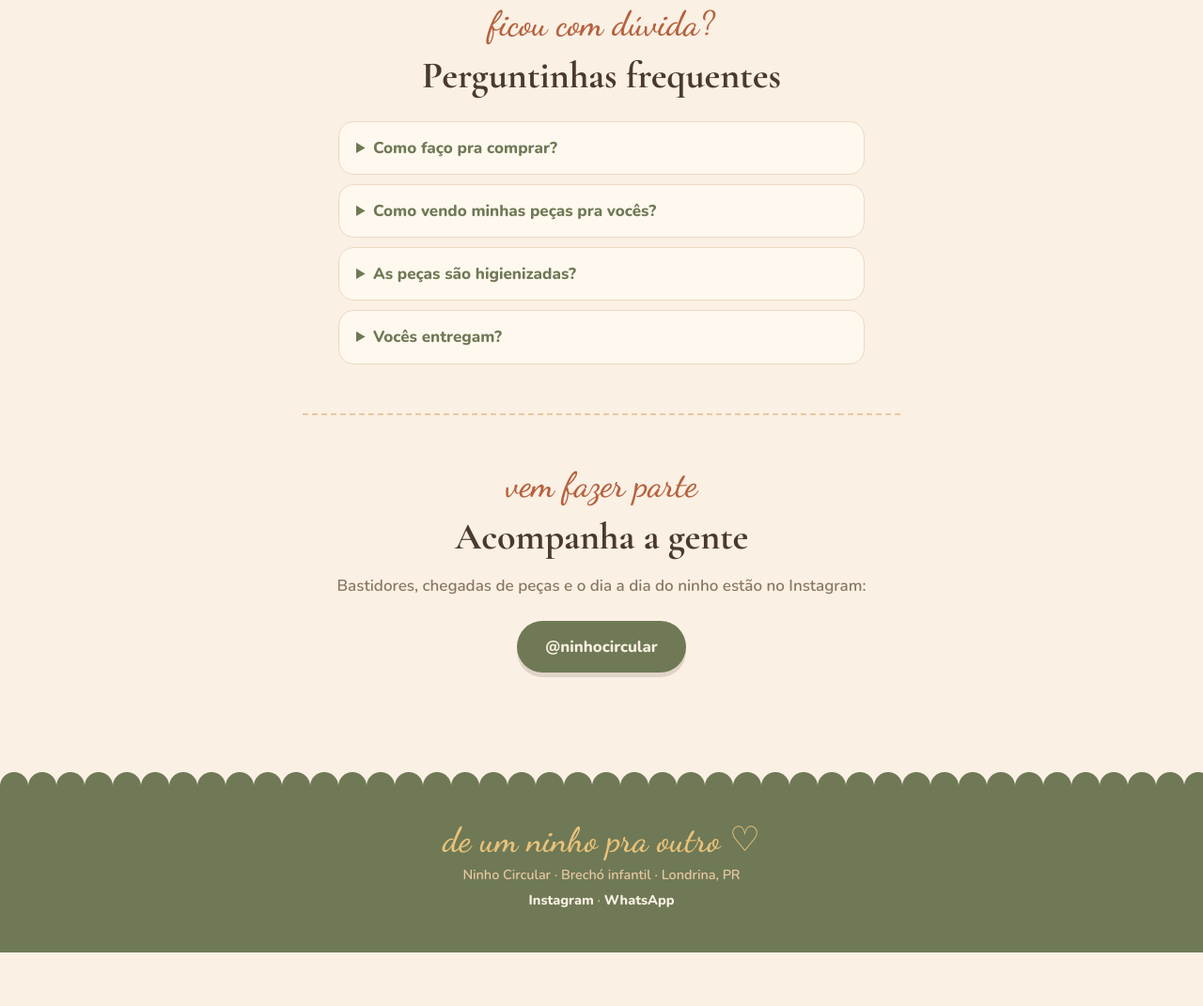
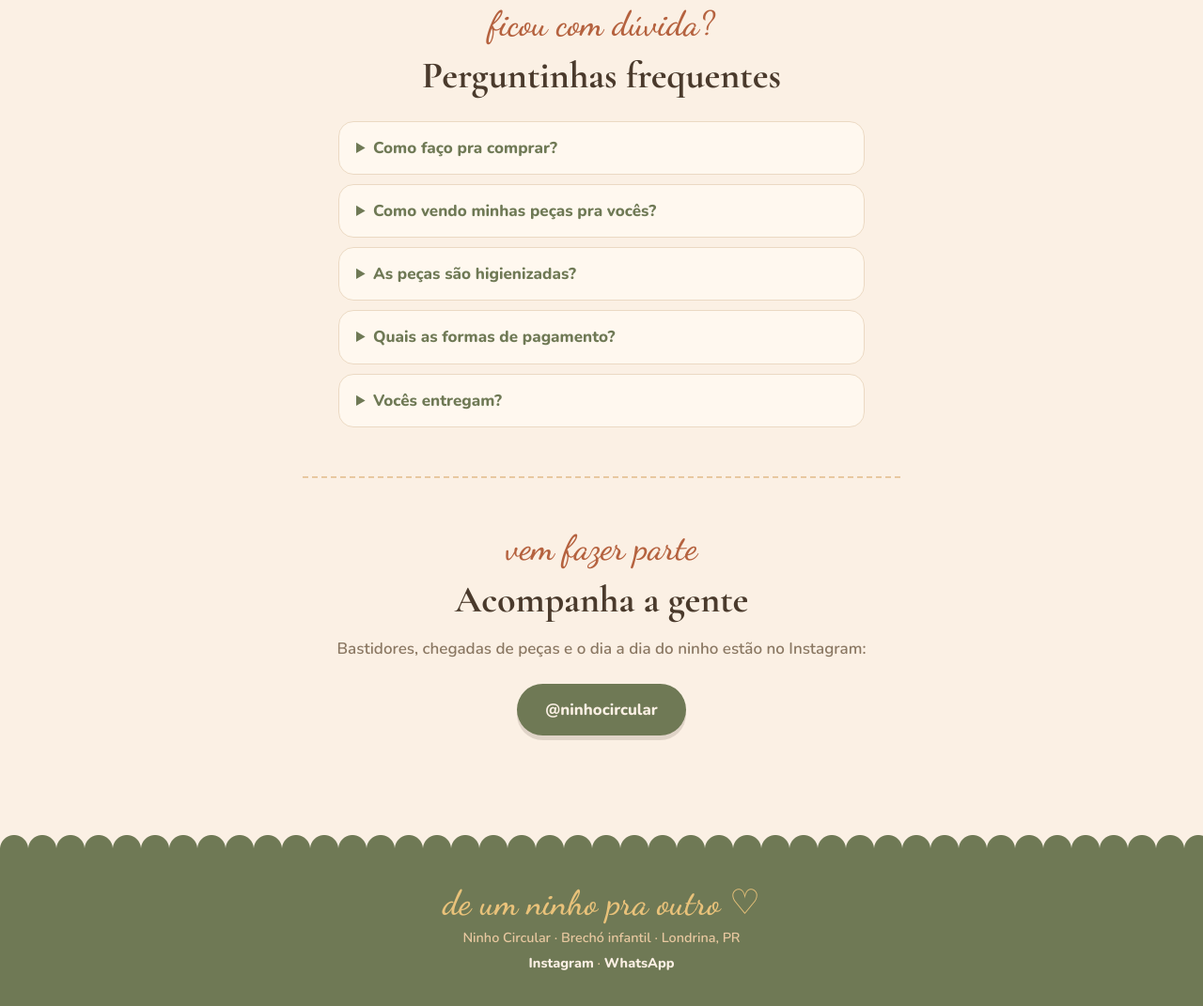
Before and after one commit to hylarysfarias/ninhocircular, a plain HTML site: page index.html in a window 1280 px wide. Shown: the part 2002-3073 px from the top of the page at 94% size. Before the commit the page ends 3016 px from the top, so only its background shows below. Drawn offline with nearby package versions, Linux system fonts and the light colour scheme.

Commit message:
FAQ: formas de pagamento
Co-Authored-By: Claude Fable 5 <noreply@anthropic.com>
Claude-Session: https://claude.ai/code/session_016HaoSsGPnoou1hBimCQs84

```diff
--- a/index.html
+++ b/index.html
@@ -130,6 +130,10 @@ a.ig{color:var(--bg);font-weight:800;text-decoration:none}
         <p>Todas! Cada peça é lavada, higienizada, passada e embalada com carinho antes de seguir pro novo ninho.</p>
       </details>
       <details>
+        <summary>Quais as formas de pagamento?</summary>
+        <p>Pix, débito e crédito. No crédito, as taxas da bandeira são acrescentadas ao valor.</p>
+      </details>
+      <details>
         <summary>Vocês entregam?</summary>
         <p>Combinamos retirada ou entrega em Londrina na hora da compra, do jeito mais fácil pra você.</p>
       </details>
```
